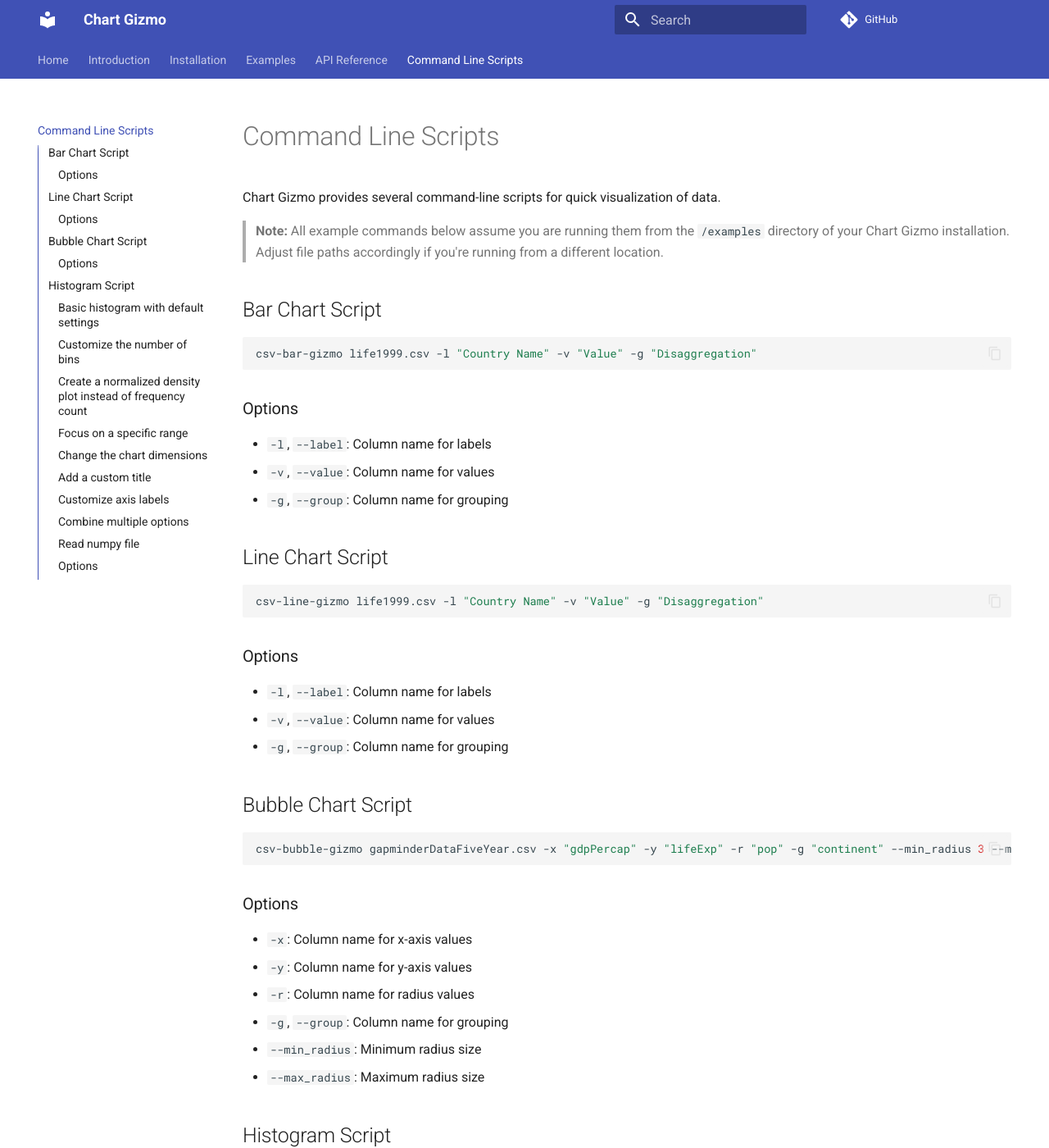
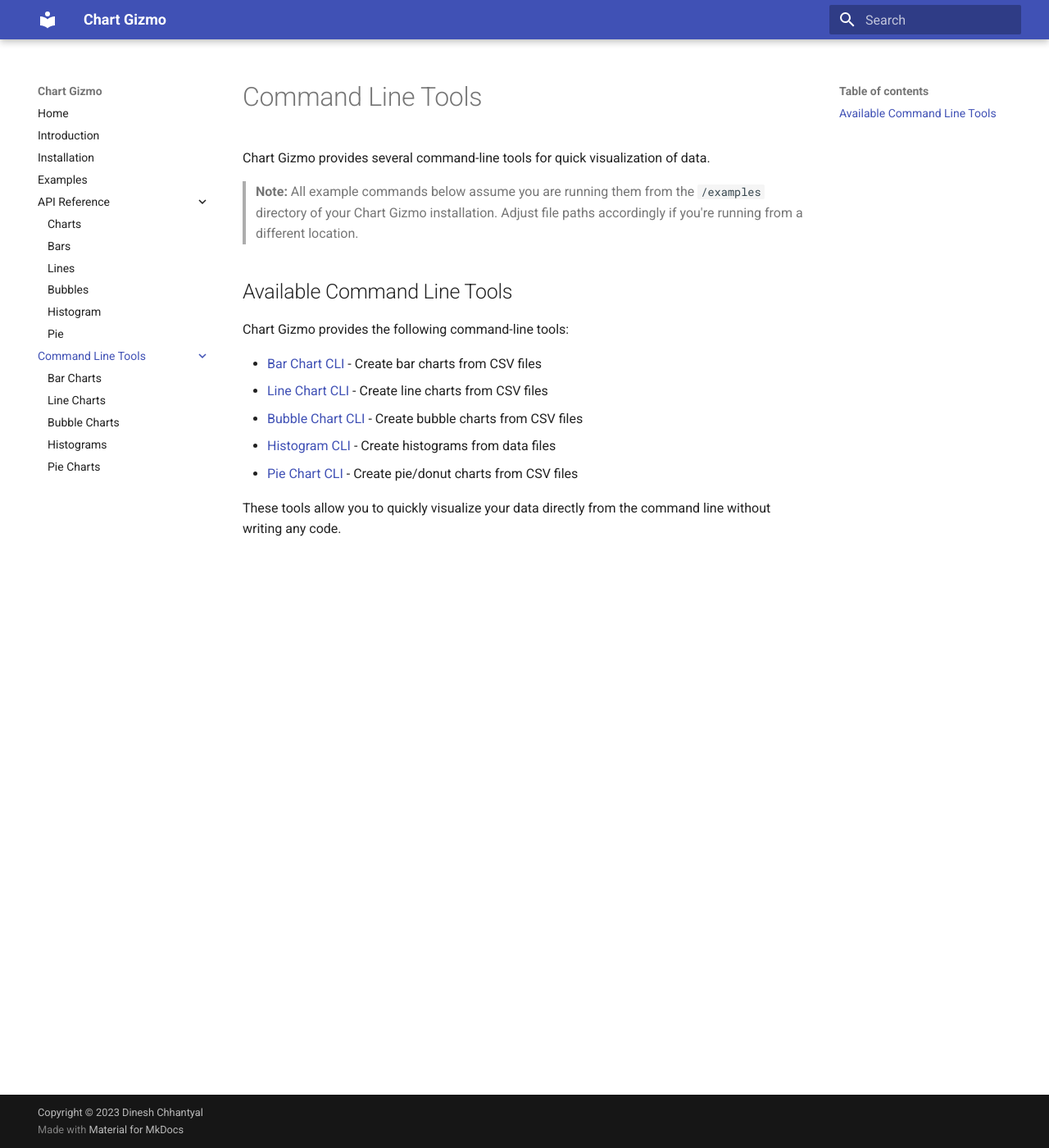
Before and after one commit to dineshchhantyal/chart_gizmo, an MkDocs documentation site: the page built from docs/cli/index.md, in a window 1280 px wide and 1400 px high. Shown: the whole window at 82% size. Built offline with MkDocs 1.6.1 and Material for MkDocs 9.7.7, drawn with Linux system fonts in a browser that asks for light colours; comment, search, counter and statistics services are not loaded; the version menu is left out; some of the changed text lies outside the part shown.

Commit message:
Refactor CLI documentation structure and add detailed usage examples for command-line tools

````diff
--- a/docs/cli.md
+++ b/docs/cli.md
@@ -2,103 +2,21 @@
 
 Chart Gizmo provides several command-line scripts for quick visualization of data.
 
-> **Note:** All example commands below assume you are running them from the `/examples` directory of your Chart Gizmo installation. Adjust file paths accordingly if you're running from a different location.
+> **Note:** All command-line tools are now documented in the [CLI documentation section](cli/index.md).
 
-## Bar Chart Script
+This page has been migrated to a more organized structure. Please visit the [CLI documentation](cli/index.md) for detailed documentation of each command-line tool.
 
-```bash
-csv-bar-gizmo life1999.csv -l "Country Name" -v "Value" -g "Disaggregation"
-```
+## Available Command Line Tools
 
-### Options
+Chart Gizmo provides the following command-line tools:
 
-- `-l`, `--label`: Column name for labels
-- `-v`, `--value`: Column name for values
-- `-g`, `--group`: Column name for grouping
+- [Bar Chart CLI](cli/bar.md) - Create bar charts from CSV files
+- [Line Chart CLI](cli/line.md) - Create line charts from CSV files
+- [Bubble Chart CLI](cli/bubble.md) - Create bubble charts from CSV files
+- [Histogram CLI](cli/histogram.md) - Create histograms from data files
+- [Pie Chart CLI](cli/pie.md) - Create pie/donut charts from CSV files
 
-## Line Chart Script
-
-```bash
-csv-line-gizmo life1999.csv -l "Country Name" -v "Value" -g "Disaggregation"
-```
-
-### Options
-
-- `-l`, `--label`: Column name for labels
-- `-v`, `--value`: Column name for values
-- `-g`, `--group`: Column name for grouping
-
-## Bubble Chart Script
-
-```bash
-csv-bubble-gizmo gapminderDataFiveYear.csv -x "gdpPercap" -y "lifeExp" -r "pop" -g "continent" --min_radius 3 --max_radius 20
-```
-
-### Options
-
-- `-x`: Column name for x-axis values
-- `-y`: Column name for y-axis values
-- `-r`: Column name for radius values
-- `-g`, `--group`: Column name for grouping
-- `--min_radius`: Minimum radius size
-- `--max_radius`: Maximum radius size
-
-## Histogram Script
-
-### Basic histogram with default settings
-
-```bash
-histogram-gizmo data/sample_10000.txt
-```
-
-### Customize the number of bins
-
-```bash
-histogram-gizmo data/sample_10000.txt -b 20
-histogram-gizmo data/sample_10000.txt -b 50
-```
-
-### Create a normalized density plot instead of frequency count
-
-```bash
-histogram-gizmo data/sample_10000.txt -d
-```
-
-### Focus on a specific range
-
-```bash
-histogram-gizmo data/sample_10000.txt -r 30 70
-```
-
-### Change the chart dimensions
-
-```bash
-histogram-gizmo data/sample_10000.txt -w 1200 --height 700
-```
-
-### Add a custom title
-
-```bash
-histogram-gizmo data/sample_10000.txt --title "Distribution of 10,000 Random Numbers"
-```
-
-### Customize axis labels
-
-```bash
-histogram-gizmo data/sample_10000.txt --x-label "Value" --y-label "Frequency"
-```
-
-### Combine multiple options
-
-```bash
-histogram-gizmo data/sample_10000.txt -b 50 -d -r 20 80 --title "Sample Data Distribution" -w 1000 --height 600 --x-label "Sample Values" --y-label "Probability Density"
-```
-
-### Read numpy file
-
-```bash
-histogram-gizmo data/perfect_normal.npy
-```
+For detailed documentation on each tool, including examples and options, please click on the links above.
 
 ### Options
 
--- /dev/null
+++ b/docs/cli/index.md
@@ -0,0 +1,17 @@
+# Command Line Tools
+
+Chart Gizmo provides several command-line tools for quick visualization of data.
+
+> **Note:** All example commands below assume you are running them from the `/examples` directory of your Chart Gizmo installation. Adjust file paths accordingly if you're running from a different location.
+
+## Available Command Line Tools
+
+Chart Gizmo provides the following command-line tools:
+
+- [Bar Chart CLI](bar.md) - Create bar charts from CSV files
+- [Line Chart CLI](line.md) - Create line charts from CSV files
+- [Bubble Chart CLI](bubble.md) - Create bubble charts from CSV files
+- [Histogram CLI](histogram.md) - Create histograms from data files
+- [Pie Chart CLI](pie.md) - Create pie/donut charts from CSV files
+
+These tools allow you to quickly visualize your data directly from the command line without writing any code.
--- a/mkdocs.yml
+++ b/mkdocs.yml
@@ -1,8 +1,8 @@
 site_name: Chart Gizmo
+site_url: https://dineshchhantyal.github.io/chart_gizmo/
+site_author: Dinesh Chhantyal
 site_description: H5Gizmos Library wrapper for Chart.js
-site_url: https://dineshchhantyal.github.io/chart_gizmo/
-repo_url: https://github.com/dineshchhantyal/chart_gizmo
-
+copyright: Copyright &copy; 2023 Dinesh Chhantyal
 theme:
   name: material
   palette:
@@ -11,22 +11,11 @@
   features:
     - navigation.instant
     - navigation.tracking
-    - navigation.tabs
-    - navigation.sections
-    - toc.integrate
-    - search.suggest
-    - search.highlight
-    - content.code.copy
+    - navigation.expand
+    - navigation.indexes
 
-markdown_extensions:
-  - pymdownx.highlight:
-      anchor_linenums: true
-  - pymdownx.superfences
-  - pymdownx.inlinehilite
-  - pymdownx.snippets
-  - admonition
-  - footnotes
-  - attr_list
+plugins:
+  - search
 
 nav:
   - Home: index.md
@@ -41,5 +30,21 @@
       - Bubbles: api/bubbles.md
       - Histogram: api/histogram.md
       - Pie: api/pie.md
+  - Command Line Tools:
+      - Overview: cli/index.md
+      - Bar Charts: cli/bar.md
+      - Line Charts: cli/line.md
+      - Bubble Charts: cli/bubble.md
+      - Histograms: cli/histogram.md
+      - Pie Charts: cli/pie.md
 
-  - Command Line Scripts: cli.md
+markdown_extensions:
+  - pymdownx.highlight:
+      anchor_linenums: true
+  - pymdownx.inlinehilite
+  - pymdownx.snippets
+  - pymdownx.superfences
+
+extra:
+  version:
+    provider: mike
````
Also changed, not shown: docs/cli/bar.md (added, +42 -0 lines), docs/cli/bubble.md (added, +54 -0 lines), docs/cli/histogram.md (added, +74 -0 lines), docs/cli/line.md (added, +42 -0 lines), docs/cli/pie.md (added, +54 -0 lines), docs/index.md (+1 -1 lines), 1 other file.
